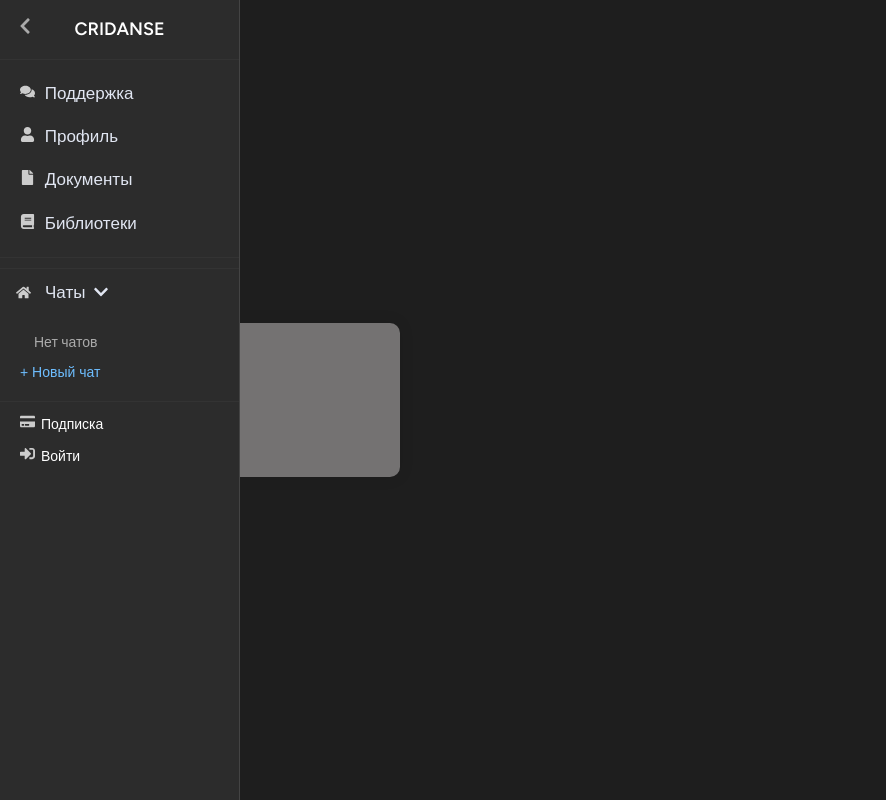
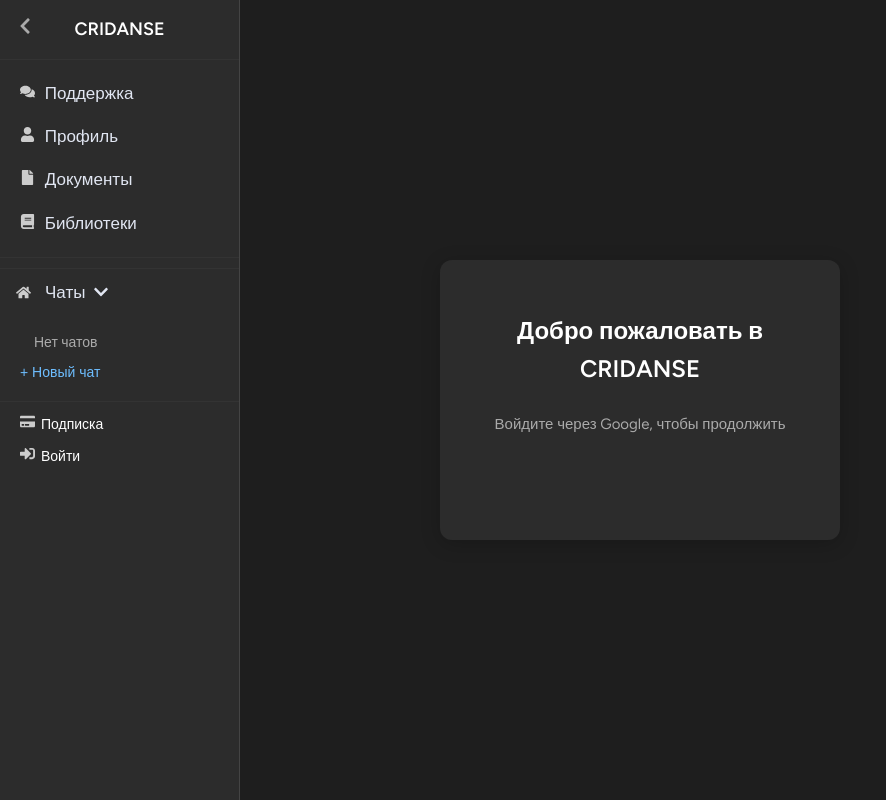
Before and after one commit to Maricvs/CRIDANSE, a React (Vite) app in the folder frontend/: page /auth in a window 1280 px wide. Shown: the whole page, without its empty margins (0-886 px from the left). Built offline with nearby package versions, Linux system fonts and the light colour scheme.

Commit message:
В Sidebar.css:

```diff
--- a/frontend/src/App.css
+++ b/frontend/src/App.css
@@ -20,14 +20,34 @@ html, body, #root {
 }
 
 .auth-container {
+  display: flex;
   align-items: center;
+  justify-content: center;
+  min-height: 100vh;
   padding: 20px;
-  background-color: #747272;
-  border-radius: 10px;
-  color: white;
+  background-color: var(--bg-color);
+}
+
+.auth-content {
+  background-color: #2c2c2c;
+  border-radius: 12px;
+  padding: 2rem;
   width: 100%;
   max-width: 400px;
-  box-shadow: 0 0 15px rgba(0,0,0,0.1);
+  box-shadow: 0 4px 20px rgba(0, 0, 0, 0.2);
+  text-align: center;
+}
+
+.auth-content h2 {
+  color: white;
+  margin-bottom: 1.5rem;
+  font-size: 1.5rem;
+}
+
+.auth-button {
+  display: flex;
+  justify-content: center;
+  margin-top: 1rem;
 }
 
 /* Боковая панель */
@@ -53,6 +73,7 @@ html, body, #root {
   flex: 1;
   display: flex;
   flex-direction: column;
+  transition: margin-left 0.3s ease;
 }
 
 .chat-wrapper {
@@ -62,6 +83,9 @@ html, body, #root {
   align-items: center;
   padding: 1rem;
   overflow: hidden;
+  max-width: 768px;
+  margin: 0 auto;
+  width: 100%;
 }
 
 @media (max-width: 768px) {
@@ -84,7 +108,10 @@ html, body, #root {
   }
 
   .auth-container {
-    margin: 1rem;
-    width: calc(100% - 2rem);
+    padding: 1rem;
+  }
+
+  .auth-content {
+    padding: 1.5rem;
   }
 }
--- a/frontend/src/Sidebar.css
+++ b/frontend/src/Sidebar.css
@@ -22,6 +22,7 @@ a:hover {
   transition: transform 0.3s ease-in-out, opacity 0.2s ease-in-out;
   overflow-x: hidden;
   position: fixed;
+  touch-action: none;
 }
 
 .sidebar.expanded {
@@ -209,22 +210,20 @@ a:hover {
 
 .chat-list li a {
   display: block;
-  padding: 4px 0;
+  padding: 8px 12px;
   color: #e1e6f2;
   transition: background-color 0.2s;
+  border-radius: 6px;
+  margin: 0 4px;
 }
 
 .chat-list li a:hover {
   background-color: #333;
-  border-radius: 6px;
-  padding: 4px 0px;
 }
 
 .chat-list li.active a {
   background-color: #444;
   font-weight: bold;
-  border-radius: 6px;
-  padding: 4px 0px;
 }
 
 .chat-list li.deleting {
@@ -288,6 +287,9 @@ a:hover {
   flex-direction: column;
   gap: 10px;
   flex-shrink: 0;
+  position: sticky;
+  bottom: 0;
+  width: 100%;
 }
 
 .subscription-link {
@@ -329,6 +331,7 @@ a:hover {
     width: 100%;
     max-width: 260px;
     height: 100vh;
+    touch-action: none;
   }
 
   .sidebar.expanded {
@@ -354,4 +357,13 @@ a:hover {
     max-height: none;
     flex: 1;
   }
+
+  .sidebar-footer {
+    position: fixed;
+    bottom: 0;
+    left: 0;
+    width: 260px;
+    background-color: #2c2c2c;
+    z-index: 1000;
+  }
 }
--- a/frontend/src/components/Auth.tsx
+++ b/frontend/src/components/Auth.tsx
@@ -1,3 +1,4 @@
+import React from 'react'
 import { GoogleLogin } from '@react-oauth/google'
 import { jwtDecode } from 'jwt-decode'
 import { useNavigate } from 'react-router-dom' // ✅ добавлен для навигации
@@ -43,14 +44,23 @@ const Auth = () => {
 
   return (
     <div className="auth-container">
-      <h2>Вход через Google</h2>
+      <div className="auth-content">
+        <h2>Добро пожаловать в CRIDANSE</h2>
+        <p style={{ color: '#aaa', marginBottom: '2rem' }}>
+          Войдите через Google, чтобы продолжить
+        </p>
         <div className="auth-button">
           <GoogleLogin
             onSuccess={handleSuccess}
             onError={() => {
-            console.log('❌ Google Login Failed')
+              console.log('Ошибка входа через Google')
             }}
+            theme="filled_black"
+            size="large"
+            width="100%"
+            max-width="300px"
           />
+        </div>
       </div>
     </div>
   )
--- a/frontend/src/components/Sidebar.tsx
+++ b/frontend/src/components/Sidebar.tsx
@@ -94,10 +94,16 @@ const Sidebar: React.FC = () => {
     setEditingChatId(null);
   };
 
+  const handleLinkClick = () => {
+    if (window.innerWidth <= 767) {
+      setIsCollapsed(true);
+    }
+  };
+
   const handleLogout = () => {
     localStorage.removeItem('user_id');
     localStorage.removeItem('user_name');
-    navigate('/auth');
+    navigate('/');
   };
 
   return (
@@ -113,7 +119,7 @@ const Sidebar: React.FC = () => {
           {!isCollapsed && (
             <>
               <div className="sidebar-logo">
-                <Link to="/" className="logo-text">
+                <Link to="/" className="logo-text" onClick={handleLinkClick}>
                   <span>CRIDANSE</span>
                 </Link>
                 <button onClick={() => setIsCollapsed(true)} className="sidebar-toggle">
@@ -123,10 +129,10 @@ const Sidebar: React.FC = () => {
 
               <div className="sidebar-section">
                 <ul>
-                  <li><Link to="/support"><FaComments className="icon" /> <span>Поддержка</span></Link></li>
-                  <li><Link to="/profile"><FaUser className="icon" /> <span>Профиль</span></Link></li>
-                  <li><Link to="/documents"><FaFile className="icon" /> <span>Документы</span></Link></li>
-                  <li><Link to="/libraries"><FaBook className="icon" /> <span>Библиотеки</span></Link></li>
+                  <li><Link to="/support" onClick={handleLinkClick}><FaComments className="icon" /> <span>Поддержка</span></Link></li>
+                  <li><Link to="/profile" onClick={handleLinkClick}><FaUser className="icon" /> <span>Профиль</span></Link></li>
+                  <li><Link to="/documents" onClick={handleLinkClick}><FaFile className="icon" /> <span>Документы</span></Link></li>
+                  <li><Link to="/libraries" onClick={handleLinkClick}><FaBook className="icon" /> <span>Библиотеки</span></Link></li>
                 </ul>
               </div>
 
@@ -160,7 +166,7 @@ const Sidebar: React.FC = () => {
                                 }}
                               />
                             ) : (
-                              <Link to={`/chat/${chat.id}`}>{chat.title}</Link>
+                              <Link to={`/chat/${chat.id}`} onClick={handleLinkClick}>{chat.title}</Link>
                             )}
                           </li>
                         );
@@ -168,14 +174,13 @@ const Sidebar: React.FC = () => {
                       <li><button onClick={createNewChat}>+ Новый чат</button></li>
                     </ul>
                     </div>
-
                   </li>
                 </ul>
               </nav>
 
               <div className="sidebar-footer">
                 <div className="subscription-link">
-                  <Link to="/subscriptions"><FaCreditCard className="icon" /><span>Подписка</span></Link>
+                  <Link to="/subscriptions" onClick={handleLinkClick}><FaCreditCard className="icon" /><span>Подписка</span></Link>
                 </div>
                 <div className="user-greeting">
                   {userName ? (
@@ -188,7 +193,7 @@ const Sidebar: React.FC = () => {
                       </button>
                     </>
                   ) : (
-                    <Link to="/auth"><FaSignInAlt className="icon" /><span>Войти</span></Link>
+                    <Link to="/auth" onClick={handleLinkClick}><FaSignInAlt className="icon" /><span>Войти</span></Link>
                   )}
                 </div>
               </div>
```
Lines whose indentation alone changed are shown as unchanged.
